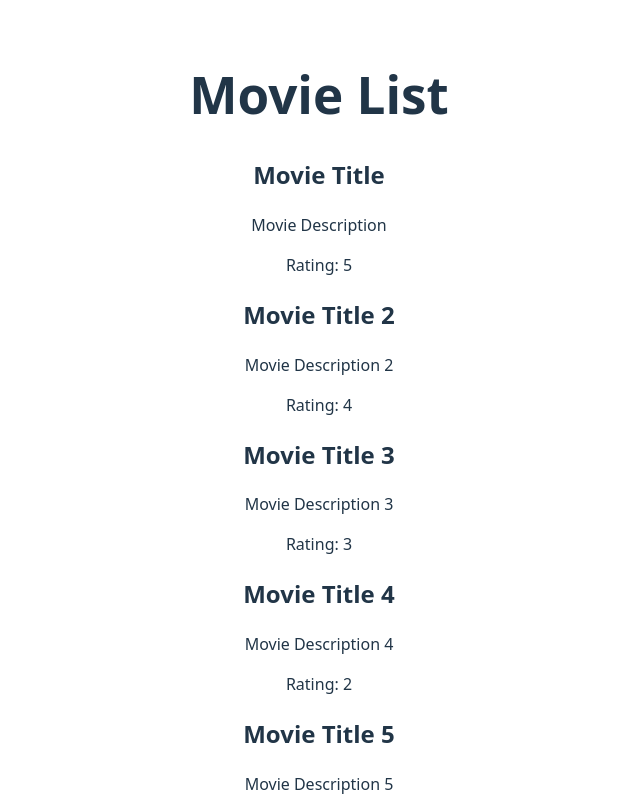
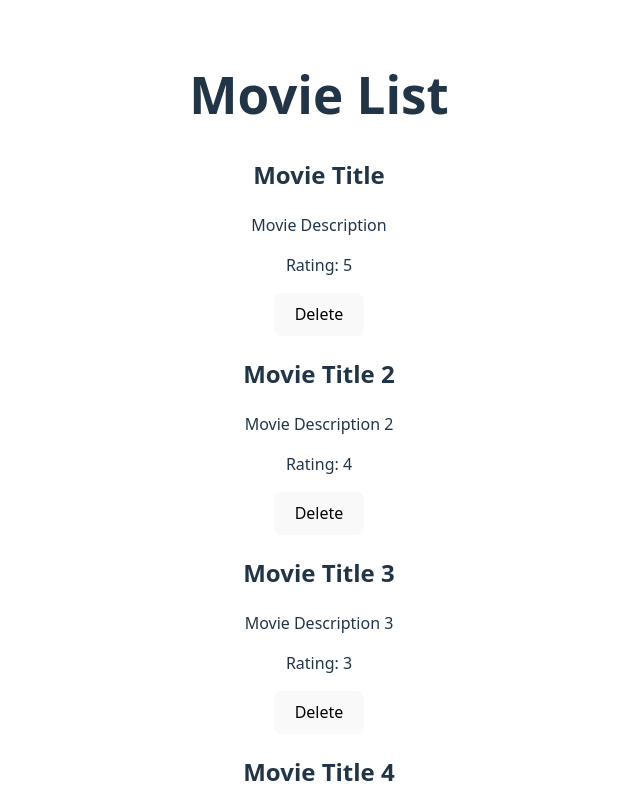
Before and after one commit to davidmc971/2026-02-23-react-advanced, a React app in the folder movie-app/: page / in a window 1280 px wide. Shown: the top 800 px of the page, without its empty margins (321-961 px from the left). Built offline with nearby package versions, Linux system fonts and the light colour scheme; the HTML template or start-up script is replaced by a standard one.

Commit message:
Aufgabe 2: delete movies

```diff
--- a/movie-app/src/App.tsx
+++ b/movie-app/src/App.tsx
@@ -8,10 +8,25 @@ const dataHandler = new DataHandler();
 function App() {
   const [movies, setMovies] = useState<Movie[]>(dataHandler.getMovies());
 
+  const updateMovies = () => {
+    // Wir nutzen die Methode slice() um eine Kopie des Arrays zu erstellen
+    // da React ohne neue Referenz zu einem Array keine Änderungen registriert
+    //
+    // Alternativ könnten wir im DataHandler bei jeder Methode, die das
+    // movies-Array verändert, eine neue Referenz erstellen, beispielsweise
+    // indem wir das Array mit map() oder filter() kopieren anstatt es direkt
+    // zu verändern.
+    setMovies(dataHandler.getMovies().slice());
+  };
+
   return (
     <>
       <h1>Movie List</h1>
-      <MovieList movies={movies} />
+      <MovieList
+        movies={movies}
+        dataHandler={dataHandler}
+        updateMovies={updateMovies}
+      />
     </>
   );
 }
--- a/movie-app/src/DataHandler.ts
+++ b/movie-app/src/DataHandler.ts
@@ -14,6 +14,13 @@ export class DataHandler {
 
   getMovies(): Movie[] {
     return this.movies;
+  }
+
+  deleteMovie(id: string): void {
+    const indexToDelete = this.movies.findIndex((movie) => movie.id === id);
+    if (indexToDelete !== -1) {
+      this.movies.splice(indexToDelete, 1);
+    }
   }
 }
 
--- a/movie-app/src/MovieList.tsx
+++ b/movie-app/src/MovieList.tsx
@@ -1,6 +1,21 @@
-import type { Movie } from "./DataHandler";
+import type { DataHandler, Movie } from "./DataHandler";
 
-export default function MovieList({ movies }: { movies: Movie[] }) {
+type MovieListProps = {
+  movies: Movie[];
+  dataHandler: DataHandler;
+  updateMovies: () => void;
+};
+
+export default function MovieList({
+  movies,
+  dataHandler,
+  updateMovies,
+}: MovieListProps) {
+  const handleDelete = (id: string) => {
+    dataHandler.deleteMovie(id);
+    updateMovies();
+  };
+
   return (
     <ul>
       {movies.map((movie) => (
@@ -8,6 +23,11 @@ export default function MovieList({ movies }: { movies: Movie[] }) {
           <h2>{movie.title}</h2>
           <p>{movie.description}</p>
           <p>Rating: {movie.rating}</p>
+          <span>
+            <button type="button" onClick={() => handleDelete(movie.id)}>
+              Delete
+            </button>
+          </span>
         </li>
       ))}
     </ul>
```
